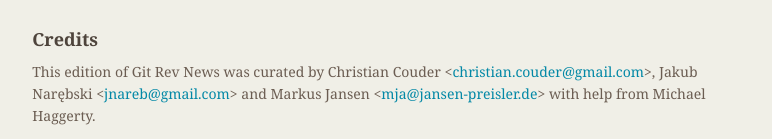
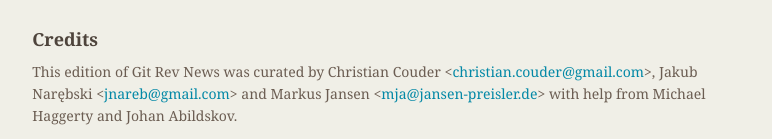
Before and after one commit to git/git.github.io, a Jekyll site: the page built from rev_news/drafts/edition-34.md, in a window 1280 px wide and 900 px high, scrolled down 4562 px. Shown: the part 758-897 px from the top of the window, without its empty margins (339-1111 px from the left). Built offline with Jekyll 4.4.1, drawn with Linux system fonts in a browser that asks for light colours.

Commit message:
rn-34: add Johan among the helpers

```diff
--- a/rev_news/drafts/edition-34.md
+++ b/rev_news/drafts/edition-34.md
@@ -332,4 +332,4 @@
 Christian Couder &lt;<christian.couder@gmail.com>&gt;,
 Jakub Narębski &lt;<jnareb@gmail.com>&gt; and
 Markus Jansen &lt;<mja@jansen-preisler.de>&gt;
-with help from Michael Haggerty.
+with help from Michael Haggerty and Johan Abildskov.
```
